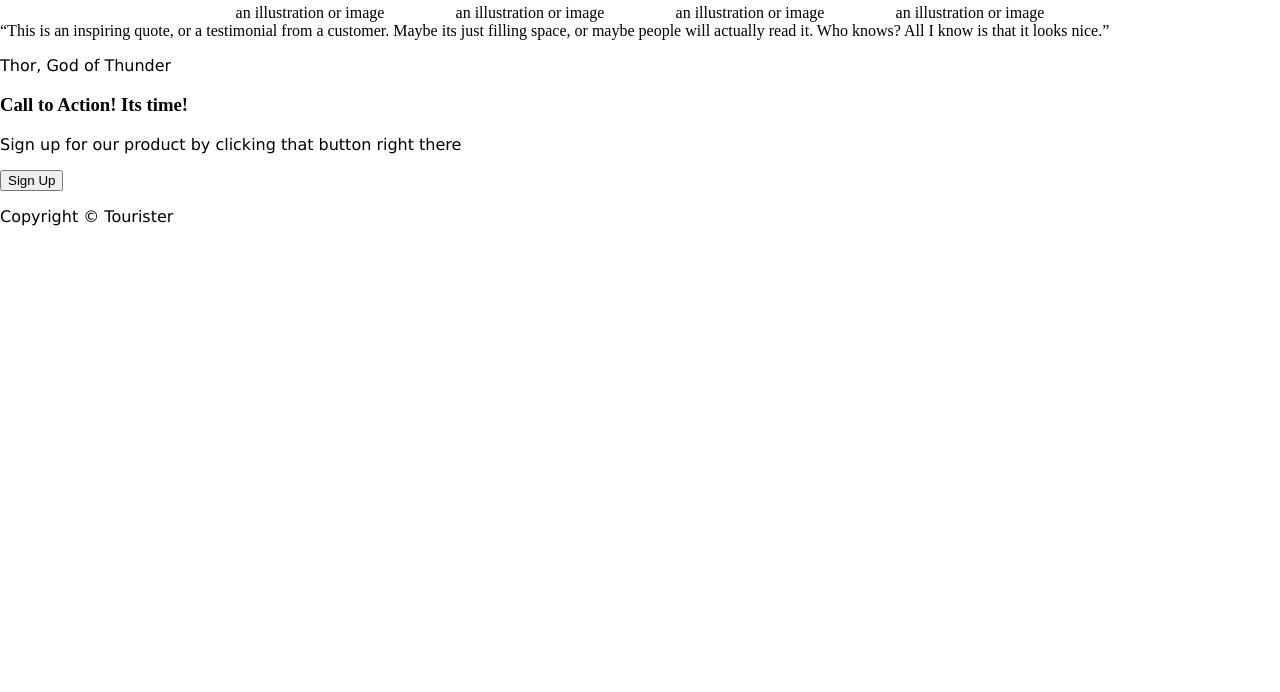
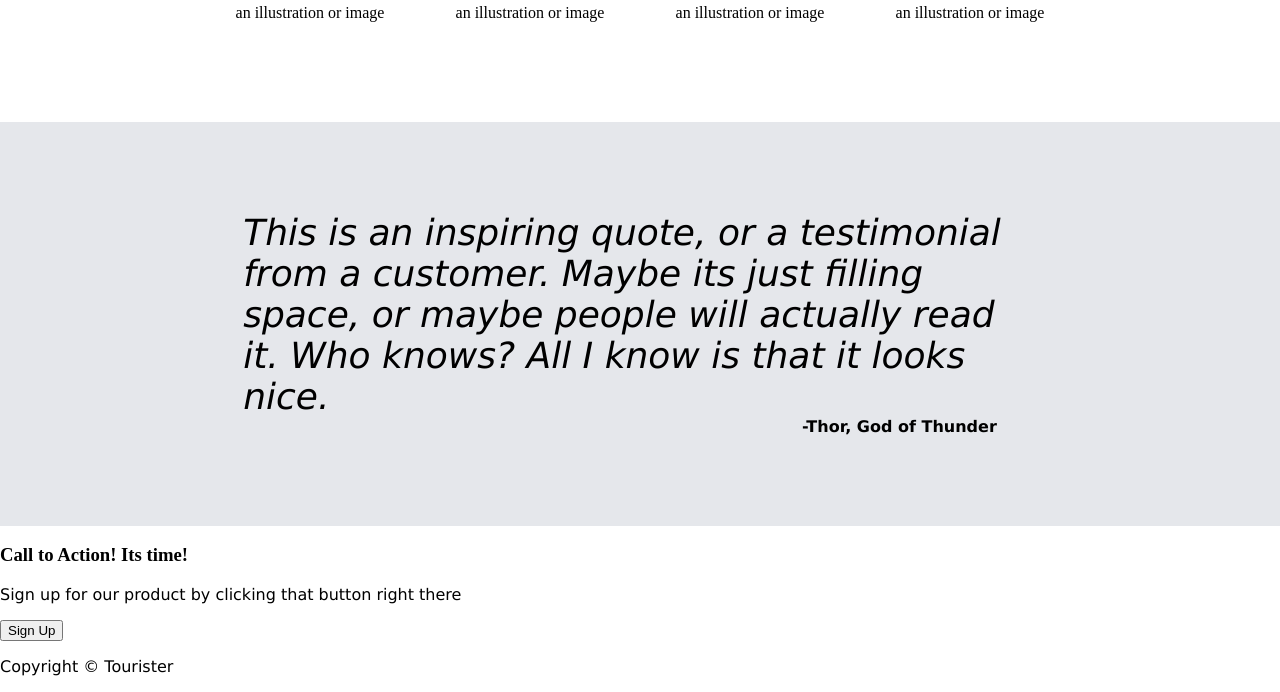
Before and after one commit to CyberShanks/Landing-Page, a plain HTML site: page index.html in a window 1280 px wide. Shown: the part 802-1494 px from the top of the page. Before the commit the page ends 1044 px from the top, so only its background shows below. Drawn offline with Linux system fonts and the light colour scheme.

Commit message:
Finished Quote Section

```diff
--- a/index.html
+++ b/index.html
@@ -61,11 +61,11 @@
             </figure>
         </div>
     </div>
-
+<!-- Finished till here-->
     <div class="quote">
-        <q>This is an inspiring quote, or a testimonial from a customer. Maybe its just filling space, or maybe people
+        <p class="quote-text">This is an inspiring quote, or a testimonial from a customer. Maybe its just filling space, or maybe people
             will actually read it. Who knows? All I know is that it looks nice.</q>
-        <p>Thor, God of Thunder</p>
+        <p class="quote-by">-Thor, God of Thunder</p>
     </div>
 
     <div class="signup">
--- a/master.css
+++ b/master.css
@@ -92,6 +92,7 @@ h2{
     display: flex;
     flex-direction: column;
     align-items: center;
+    margin-bottom: 100px;
 }
 
 .images{
@@ -118,3 +119,25 @@ figure{
 figcaption{
     text-align: center;
 }
+
+.quote{
+    background-color: #E5E7EB;
+    padding: 7% 19%;
+    display: flex;
+    flex-direction: column;
+    align-items: flex-end;
+
+}
+
+.quote-text{
+    font-size: 36px;
+    font-style: italic;
+    margin: 0;
+}
+
+.quote-by{
+    padding: 0px 40px;
+    font-weight: bold;
+    margin: 0;
+
+}
```
